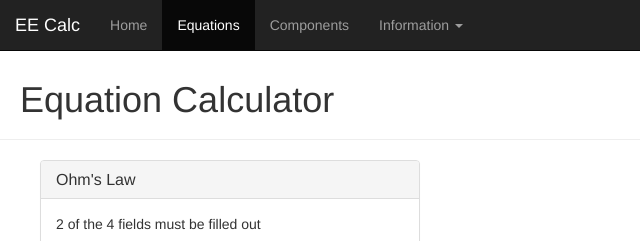
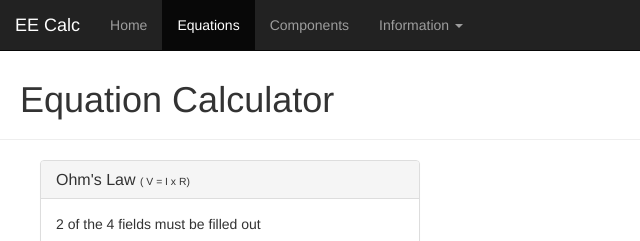
Before and after one commit to keegandonley/EE-Calculator, a plain HTML site: page equations.html in a window 1280 px wide. Shown: the top 241 px of the page, 0-640 px from the left. Drawn offline with Linux system fonts and the light colour scheme.

Commit message:
forgot to add Ohm's law equation

```diff
--- a/equations.html
+++ b/equations.html
@@ -63,7 +63,7 @@
     <div class="col-md-4">
         <div class="panel panel-default equationbox">
             <div class="panel-heading">
-                <h3 class="panel-title">Ohm's Law</h3>
+                <h3 class="panel-title">Ohm's Law <small>( V = I x R)</small></h3>
             </div>
             <div class="panel-body">
                 <p> 2 of the 4 fields must be filled out <p>
```
